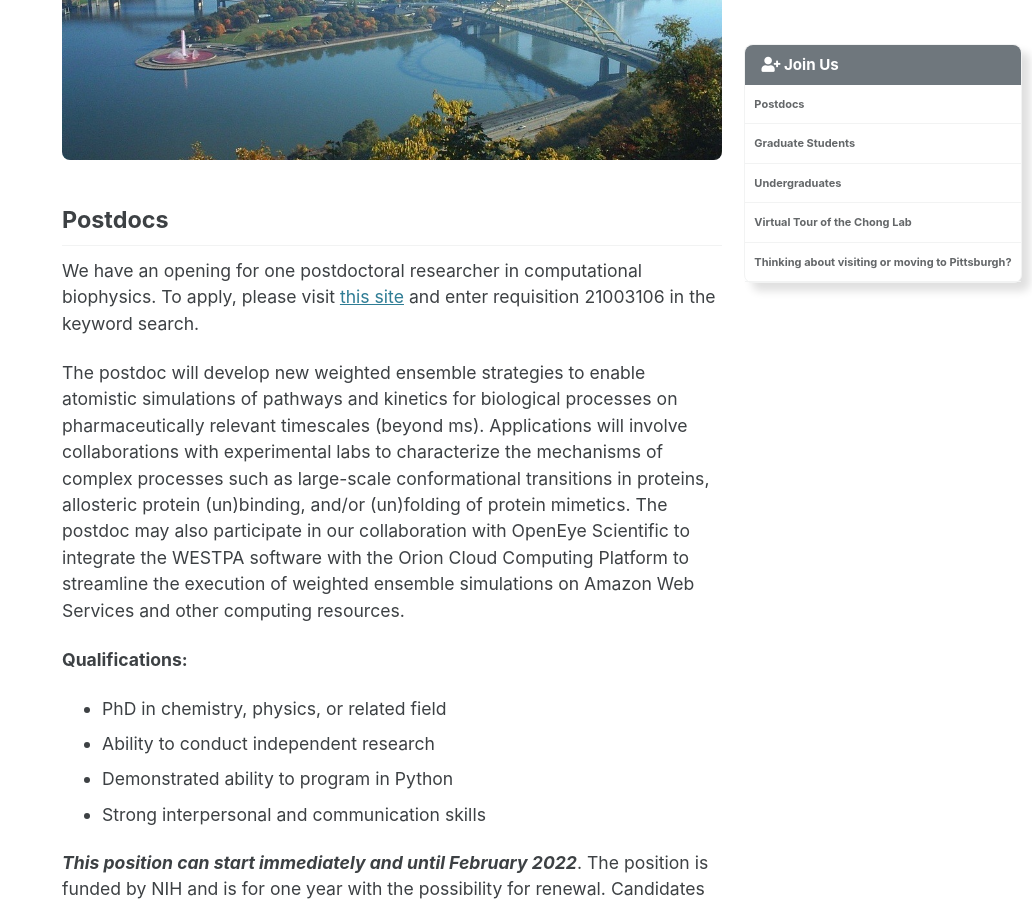
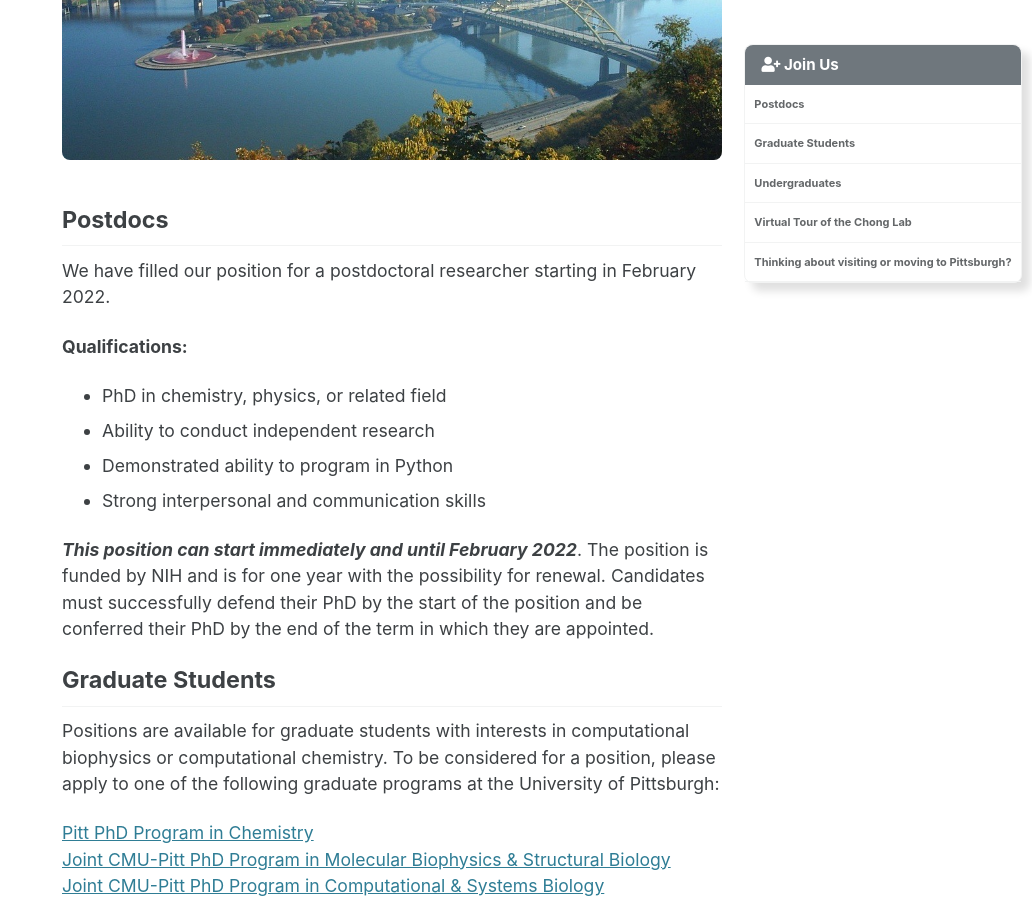
Before and after one commit to darianyang/mm-github-pages-test, a Jekyll site: the page built from _pages/join_us.md, in a window 1280 px wide and 900 px high, scrolled down 1011 px. Shown: the whole window, without its empty margins (248-1280 px from the left). Built offline with Jekyll 4.4.1, drawn with Linux system fonts in a browser that asks for light colours; cached includes are drawn as plain includes.

Commit message:
Update join_us.md

```diff
--- a/_pages/join_us.md
+++ b/_pages/join_us.md
@@ -30,9 +30,7 @@ We welcome applications from prospective postdocs, graduate students, and underg
 {% include figure image_path="/assets/images/pittsburgh.jpg" alt="Pittsburgh Panorama" %}
 
 ## Postdocs
-We have an opening for one postdoctoral researcher in computational biophysics. To apply, please visit [this site](https://cfopitt.taleo.net/careersection/pitt_faculty_external_pd/jobsearch.ftl?lang=en&portal=24100023232) and enter requisition 21003106 in the keyword search.
-
-The postdoc will develop new weighted ensemble strategies to enable atomistic simulations of pathways and kinetics for biological processes on pharmaceutically relevant timescales (beyond ms). Applications will involve collaborations with experimental labs to characterize the mechanisms of complex processes such as large-scale conformational transitions in proteins, allosteric protein (un)binding, and/or (un)folding of protein mimetics. The postdoc may also participate in our collaboration with OpenEye Scientific to integrate the WESTPA software with the Orion Cloud Computing Platform to streamline the execution of weighted ensemble simulations on Amazon Web Services and other computing resources.
+We have filled our position for a postdoctoral researcher starting in February 2022.
 
 **Qualifications:**
 * PhD in chemistry, physics, or related field
```
